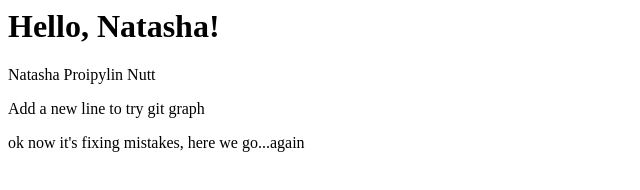
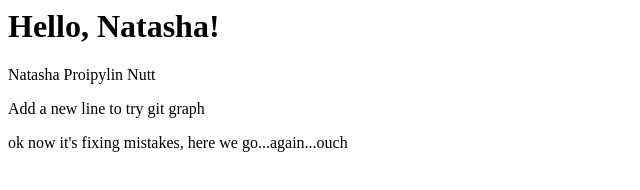
Before and after one commit to ParnRien/ParnRienkijkarn, a plain HTML site: page index.html in a window 1280 px wide. Shown: the full height of the page, 0-640 px from the left. Drawn offline with Linux system fonts and the light colour scheme.

Commit message:
feature: edit paragraph again in index.html

```diff
--- a/index.html
+++ b/index.html
@@ -1,4 +1,4 @@
 <h1>Hello, Natasha!</h1>
     <p>Natasha Proipylin Nutt</p>
         <div><span>Add a new line to try git graph</span></div>
-            <div><p>ok now it's fixing mistakes, here we go...again</p></div>
+            <div><p>ok now it's fixing mistakes, here we go...again...ouch</p></div>
```
